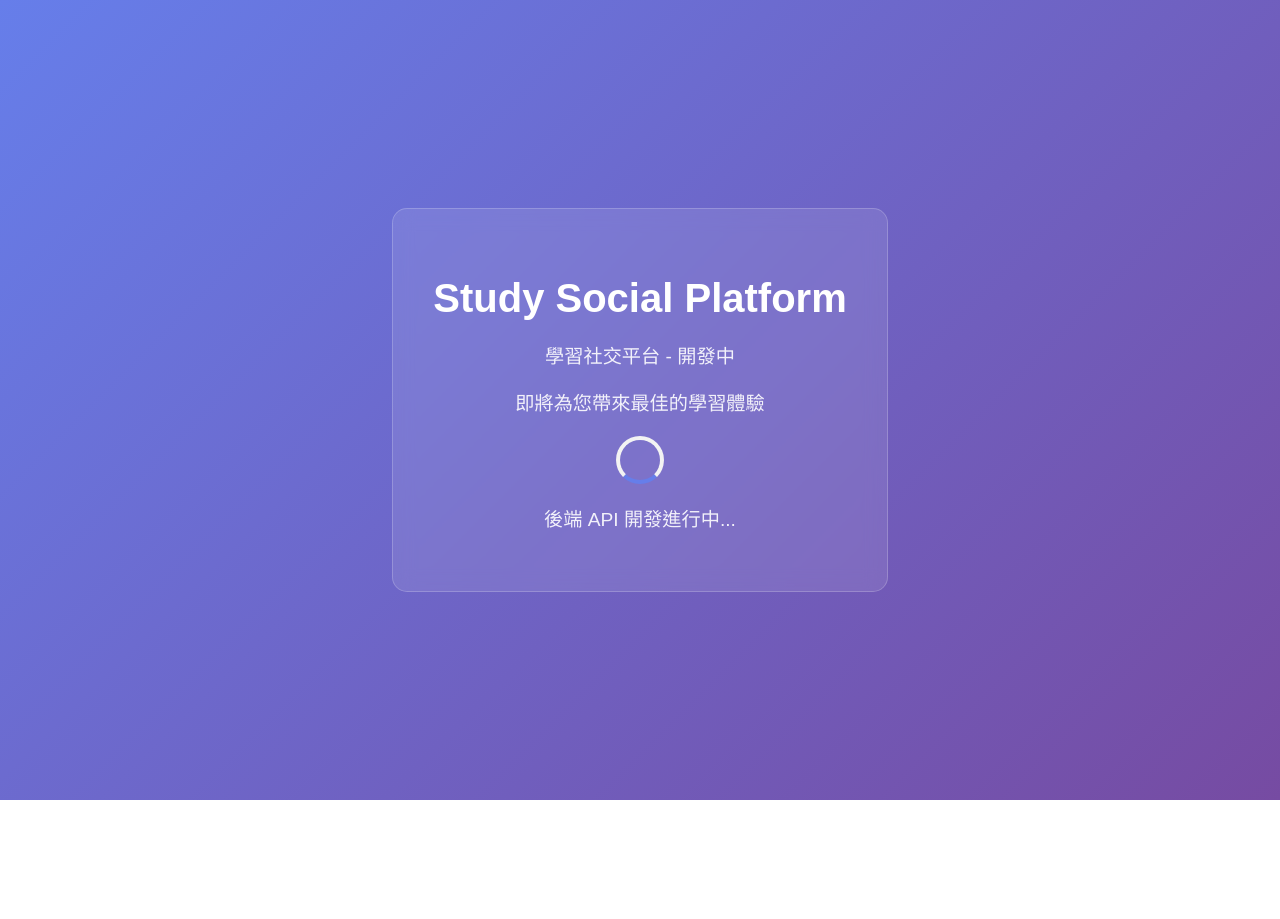
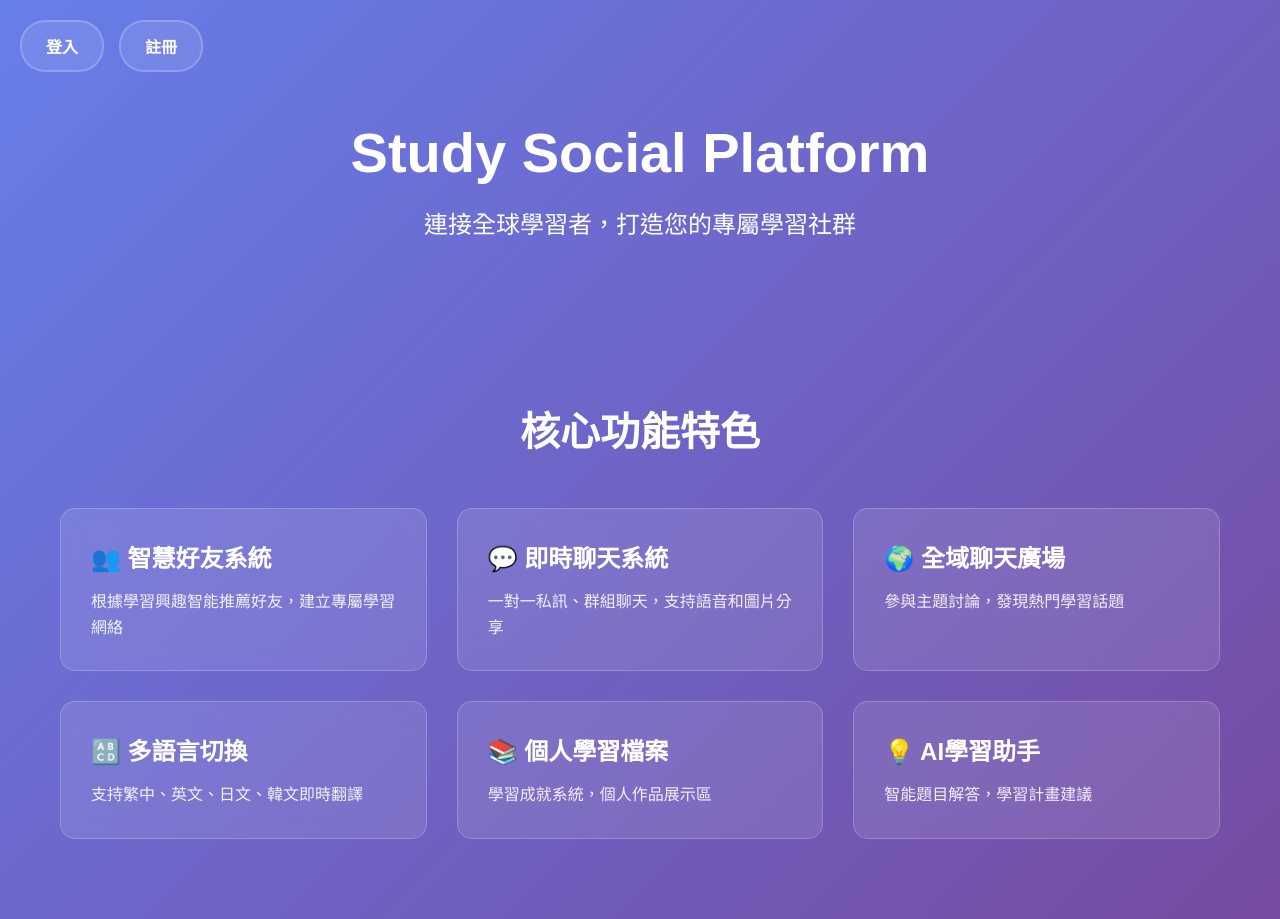
Before and after one commit to Nick666777888999/study-social-platform, a website: page frontend/index.html in a window 1280 px wide. Before the commit the page ends 800 px from the top, so only its background shows below. Drawn offline with Linux system fonts and the light colour scheme.

```diff
--- a/frontend/css/style.css
+++ b/frontend/css/style.css
@@ -71,27 +71,11 @@
     overflow: hidden;
 }
 
-.glowing-btn::before {
-    content: '';
-    position: absolute;
-    top: var(--y);
-    left: var(--x);
-    width: 100px;
-    height: 100px;
-    background: radial-gradient(circle, rgba(255,255,255,0.3) 0%, transparent 70%);
-    transform: translate(-50%, -50%);
-    opacity: 0;
-    transition: opacity 0.3s;
-}
-
-.glowing-btn:hover::before {
-    opacity: 1;
-}
-
 .glowing-btn:hover {
     background: rgba(255, 255, 255, 0.2);
     border-color: rgba(255, 255, 255, 0.4);
     box-shadow: 0 0 20px rgba(255, 255, 255, 0.3);
+    transform: translateY(-2px);
 }
 
 /* 英雄區域 */
@@ -161,6 +145,11 @@
     margin-bottom: 15px;
 }
 
+.feature-card p {
+    opacity: 0.9;
+    line-height: 1.6;
+}
+
 /* 模態框樣式 */
 .modal {
     position: fixed;
@@ -197,6 +186,7 @@
 .modal-content h2 {
     margin-bottom: 20px;
     text-align: center;
+    color: #333;
 }
 
 .modal-content input {
--- a/frontend/index.html
+++ b/frontend/index.html
@@ -3,57 +3,93 @@
 <head>
     <meta charset="UTF-8">
     <meta name="viewport" content="width=device-width, initial-scale=1.0">
-    <title>Study Social Platform - 即將上線</title>
-    <style>
-        body {
-            margin: 0;
-            padding: 0;
-            font-family: 'Arial', sans-serif;
-            background: linear-gradient(135deg, #667eea 0%, #764ba2 100%);
-            color: white;
-            height: 100vh;
-            display: flex;
-            justify-content: center;
-            align-items: center;
-            text-align: center;
-        }
-        .container {
-            background: rgba(255,255,255,0.1);
-            padding: 40px;
-            border-radius: 15px;
-            backdrop-filter: blur(10px);
-            border: 1px solid rgba(255,255,255,0.2);
-        }
-        h1 {
-            font-size: 2.5em;
-            margin-bottom: 20px;
-        }
-        p {
-            font-size: 1.2em;
-            opacity: 0.9;
-        }
-        .loader {
-            border: 4px solid #f3f3f3;
-            border-top: 4px solid #667eea;
-            border-radius: 50%;
-            width: 40px;
-            height: 40px;
-            animation: spin 2s linear infinite;
-            margin: 20px auto;
-        }
-        @keyframes spin {
-            0% { transform: rotate(0deg); }
-            100% { transform: rotate(360deg); }
-        }
-    </style>
+    <title>Study Social Platform - 學習社交平台</title>
+    <link rel="stylesheet" href="/css/style.css">
 </head>
 <body>
-    <div class="container">
+    <!-- 進入動畫 -->
+    <div id="loading-animation" class="loading-screen">
+        <div class="loader"></div>
         <h1>Study Social Platform</h1>
-        <p>學習社交平台 - 開發中</p>
-        <p>即將為您帶來最佳的學習體驗</p>
-        <div class="loader"></div>
-        <p>後端 API 開發進行中...</p>
+        <p>載入中...</p>
     </div>
+
+    <!-- 主內容 -->
+    <div id="main-content" class="hidden">
+        <!-- 發光跟隨按鈕容器 -->
+        <div id="glowing-buttons-container" class="glowing-container">
+            <button id="login-btn" class="glowing-btn">登入</button>
+            <button id="register-btn" class="glowing-btn">註冊</button>
+        </div>
+
+        <!-- 品牌介紹 -->
+        <header class="hero-section">
+            <div class="brand-animation">
+                <h1>Study Social Platform</h1>
+                <p>連接全球學習者，打造您的專屬學習社群</p>
+            </div>
+        </header>
+
+        <!-- 功能特色展示 -->
+        <section class="features-section">
+            <h2>核心功能特色</h2>
+            <div class="features-grid">
+                <div class="feature-card">
+                    <h3>👥 智慧好友系統</h3>
+                    <p>根據學習興趣智能推薦好友，建立專屬學習網絡</p>
+                </div>
+                <div class="feature-card">
+                    <h3>💬 即時聊天系統</h3>
+                    <p>一對一私訊、群組聊天，支持語音和圖片分享</p>
+                </div>
+                <div class="feature-card">
+                    <h3>🌍 全域聊天廣場</h3>
+                    <p>參與主題討論，發現熱門學習話題</p>
+                </div>
+                <div class="feature-card">
+                    <h3>🔠 多語言切換</h3>
+                    <p>支持繁中、英文、日文、韓文即時翻譯</p>
+                </div>
+                <div class="feature-card">
+                    <h3>📚 個人學習檔案</h3>
+                    <p>學習成就系統，個人作品展示區</p>
+                </div>
+                <div class="feature-card">
+                    <h3>💡 AI學習助手</h3>
+                    <p>智能題目解答，學習計畫建議</p>
+                </div>
+            </div>
+        </section>
+    </div>
+
+    <!-- 登入模態框 -->
+    <div id="login-modal" class="modal hidden">
+        <div class="modal-content">
+            <span class="close">&times;</span>
+            <h2>登入您的帳號</h2>
+            <form id="login-form">
+                <input type="text" id="login-username" placeholder="用戶名或電子郵件" required>
+                <input type="password" id="login-password" placeholder="密碼" required>
+                <button type="submit">登入</button>
+            </form>
+        </div>
+    </div>
+
+    <!-- 註冊模態框 -->
+    <div id="register-modal" class="modal hidden">
+        <div class="modal-content">
+            <span class="close">&times;</span>
+            <h2>創建新帳號</h2>
+            <form id="register-form">
+                <input type="text" id="register-username" placeholder="用戶名" required>
+                <input type="email" id="register-email" placeholder="電子郵件" required>
+                <input type="password" id="register-password" placeholder="密碼" required>
+                <button type="submit">註冊</button>
+            </form>
+        </div>
+    </div>
+
+    <script src="/js/glowing-buttons.js"></script>
+    <script src="/js/main.js"></script>
 </body>
 </html>
--- a/frontend/js/glowing-buttons.js
+++ b/frontend/js/glowing-buttons.js
@@ -0,0 +1,15 @@
+// 發光跟隨按鈕效果
+document.addEventListener('DOMContentLoaded', function() {
+    const glowingBtns = document.querySelectorAll('.glowing-btn');
+
+    document.addEventListener('mousemove', function(e) {
+        glowingBtns.forEach(btn => {
+            const rect = btn.getBoundingClientRect();
+            const x = e.clientX - rect.left;
+            const y = e.clientY - rect.top;
+
+            btn.style.setProperty('--x', x + 'px');
+            btn.style.setProperty('--y', y + 'px');
+        });
+    });
+});
--- a/frontend/js/main.js
+++ b/frontend/js/main.js
@@ -0,0 +1,50 @@
+// 主應用邏輯
+document.addEventListener('DOMContentLoaded', function() {
+    // 模擬加載動畫
+    setTimeout(() => {
+        document.getElementById('loading-animation').classList.add('hidden');
+        document.getElementById('main-content').classList.remove('hidden');
+    }, 2000);
+
+    // 模態框控制
+    const loginBtn = document.getElementById('login-btn');
+    const registerBtn = document.getElementById('register-btn');
+    const loginModal = document.getElementById('login-modal');
+    const registerModal = document.getElementById('register-modal');
+    const closeButtons = document.querySelectorAll('.close');
+
+    // 打開登入模態框
+    loginBtn.addEventListener('click', () => {
+        loginModal.classList.remove('hidden');
+    });
+
+    // 打開註冊模態框
+    registerBtn.addEventListener('click', () => {
+        registerModal.classList.remove('hidden');
+    });
+
+    // 關閉模態框
+    closeButtons.forEach(btn => {
+        btn.addEventListener('click', (e) => {
+            e.target.closest('.modal').classList.add('hidden');
+        });
+    });
+
+    // 點擊模態框外部關閉
+    window.addEventListener('click', (e) => {
+        if (e.target.classList.contains('modal')) {
+            e.target.classList.add('hidden');
+        }
+    });
+
+    // 表單提交處理
+    document.getElementById('login-form').addEventListener('submit', function(e) {
+        e.preventDefault();
+        alert('登入功能開發中...');
+    });
+
+    document.getElementById('register-form').addEventListener('submit', function(e) {
+        e.preventDefault();
+        alert('註冊功能開發中...');
+    });
+});
--- a/package.json
+++ b/package.json
@@ -4,11 +4,6 @@
   "description": "A social learning platform with real-time chat and study features",
   "scripts": {
     "dev": "cd backend && python -m uvicorn app.main:app --reload",
-    "build": "node scripts/vercel-check.js",
-    "deploy": "vercel --prod",
     "start": "cd backend && python -m uvicorn app.main:app --host 0.0.0.0 --port 8000"
-  },
-  "engines": {
-    "node": ">=16"
   }
 }
```
Also changed, not shown: vercel.json.
